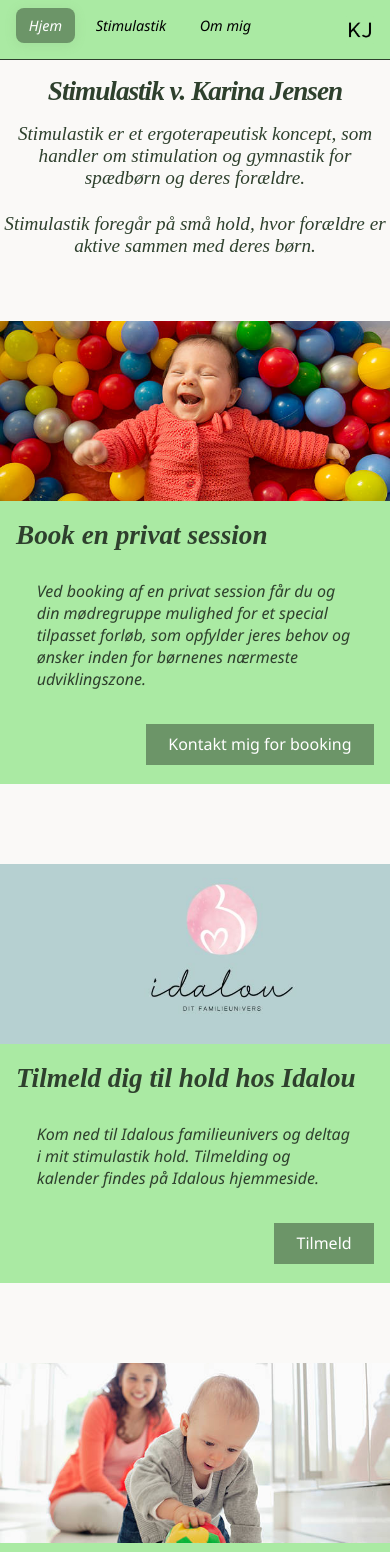
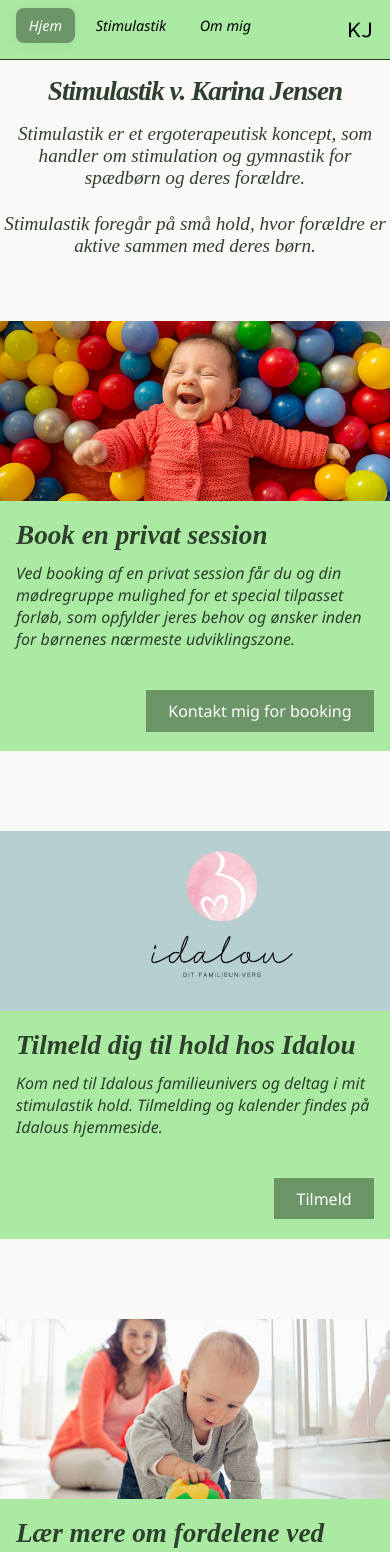
Before and after one commit to SebSeneca/StimulastikWeb, a Vue app in the folder stimulastik-web/: page / in a window 390 px wide. Shown: the top 1552 px of the page. Built offline with nearby package versions, Linux system fonts and the light colour scheme.

Commit message:
Updated stimulastik view

```diff
--- a/stimulastik-web/src/components/InfoSection.vue
+++ b/stimulastik-web/src/components/InfoSection.vue
@@ -1,12 +1,12 @@
 <template>
-  <section class="info-section">
+  <section class="info-section" :class="{ 'info-section--mirrored': mirror }">
     <img :src="imgSrc" :alt="imgAlt" class="info-section-image" />
     <div class="info-section-content">
       <h2 class="info-section-header">{{ header }}</h2>
       <div class="info-section-body-wrapper">
         <p class="info-section-body">{{ body }}</p>
       </div>
-      <button class="info-section-button" @click="$emit('buttonClick')">
+      <button v-if="buttonText" class="info-section-button" @click="$emit('buttonClick')">
         {{ buttonText }}
       </button>
     </div>
@@ -15,13 +15,13 @@
 
 <script setup lang="ts">
 defineEmits(['buttonClick'])
-
 defineProps<{
   imgSrc: string
   imgAlt: string
   header: string
   body: string
-  buttonText: string
+  buttonText?: string
+  mirror?: boolean
 }>()
 </script>
 
@@ -31,20 +31,23 @@ defineProps<{
   align-items: stretch;
   width: 100%;
   min-height: 280px;
+  max-height: 360px;
   height: 360px;
   margin: 2.5rem 0;
   overflow: hidden;
+  flex-direction: row;
 }
-
+.info-section--mirrored {
+  flex-direction: row-reverse;
+}
 .info-section-image {
   width: 50%;
   height: 100%;
   object-fit: cover;
   display: block;
 }
-
 .info-section-content {
-  flex: 1 1 50%;
+  flex: 1 1 55%;
   padding: 2.2rem 2rem;
   display: flex;
   flex-direction: column;
@@ -52,25 +55,20 @@ defineProps<{
   color: var(--stimulastik-secondary);
   background: var(--stimulastik-primary);
 }
-
 .info-section-header {
   font-size: 1.7rem;
   margin-bottom: 0.7rem;
   color: var(--stimulastik-secondary);
   font-family: Gabriola, serif;
 }
-
 .info-section-body-wrapper {
-  background: var(--stimulastik-primary);
-  padding: 1.1rem 1.3rem;
+  margin-bottom: 1.5rem;
 }
-
 .info-section-body {
   font-size: 1rem;
   margin: 0;
   color: var(--stimulastik-secondary);
 }
-
 .info-section-button {
   align-self: flex-end;
   background: var(--stimulastik-tertiary);
@@ -87,9 +85,9 @@ defineProps<{
 .info-section-button:hover {
   background: var(--stimulastik-secondary);
 }
-
 @media (max-width: 900px) {
-  .info-section {
+  .info-section,
+  .info-section--mirrored {
     flex-direction: column;
     min-height: 0;
     max-height: none;
@@ -99,7 +97,8 @@ defineProps<{
     width: 100%;
     height: 180px;
   }
-  .info-section-content {
+  .info-section-content,
+  .info-section--mirrored .info-section-content {
     padding: 1.2rem 1rem;
   }
 }
--- a/stimulastik-web/src/views/HomeView.vue
+++ b/stimulastik-web/src/views/HomeView.vue
@@ -22,6 +22,7 @@
       header="Tilmeld dig til hold hos Idalou"
       body="Kom ned til Idalous familieunivers og deltag i mit stimulastik hold. Tilmelding og kalender findes på Idalous hjemmeside."
       buttonText="Tilmeld"
+      :mirror="true"
       @buttonClick="handleIdalouClick"
     />
     <InfoSection
--- a/stimulastik-web/src/views/StimulastikView.vue
+++ b/stimulastik-web/src/views/StimulastikView.vue
@@ -1,25 +1,33 @@
 <template>
-  <div class="base-view">
+  <div class="base-view" style="padding-left: 0; padding-right: 0">
     <h1 class="base-title">Hvad er stimulastik?</h1>
-    <div class="info-card-row">
-      <InfoCard>
-        <p>
-          Stimulastik er et ergoterapeutisk koncept, der fokuserer på at støtte spædbørns udvikling
-          gennem leg og bevægelse.
-        </p>
-      </InfoCard>
-      <InfoCard>
-        <p>
-          Det involverer aktiviteter, der fremmer motoriske færdigheder, sanseoplevelser og social
-          interaktion.
-        </p>
-      </InfoCard>
-    </div>
+    <InfoSection
+      :imgSrc="photo3"
+      imgAlt="Baby der leger"
+      header="Ergoterapi"
+      body="Stimulastik er et ergoterapeutisk koncept, som handler om stimulation og gymnastik for spædbørn og deres forældre. Stimulastik foregår på små hold, hvor forældre er aktive sammen med deres børn."
+    />
+    <InfoSection
+      :imgSrc="photo4"
+      imgAlt="Barn med legetøj"
+      header="Inspiration"
+      body="Vi skal sammen lave en række sjove lege og øvelser, som er ideer og inspiration til hvad I kan lave derhjemme sammen med jeres baby. Nogle lege kræver redskaber, mens andre nemt kan udføres uden. Jeg vil også have forberedt taktile sansemæssige oplevelser, hvor børnene f.eks. skal røre ved sansemåtter, slim eller sand. "
+      :mirror="true"
+    />
+    <InfoSection
+      :imgSrc="photo5"
+      imgAlt="Mor med barn"
+      header="Udvikling"
+      body="Jeg vil på holdene benytte min ergoterapeutiske viden til at guide jer forældre til at stimulere børnenes basale sanser inden for deres nuværende og næste udviklingszone. Dette er med til at styrke børnene sansemotorisk, fremme deres udvikling og give dem bevægelsesglæde."
+    />
   </div>
 </template>
 
 <script setup lang="ts">
-import InfoCard from '@/components/InfoCard.vue'
+import InfoSection from '@/components/InfoSection.vue'
+import photo3 from '@/assets/photo3.jpg'
+import photo4 from '@/assets/photo4.jpg'
+import photo5 from '@/assets/photo5.jpg'
 </script>
 
 <style scoped>
```
Also changed, not shown: stimulastik-web/src/assets/photo4.jpg (added), stimulastik-web/src/assets/photo5.jpg (added).
